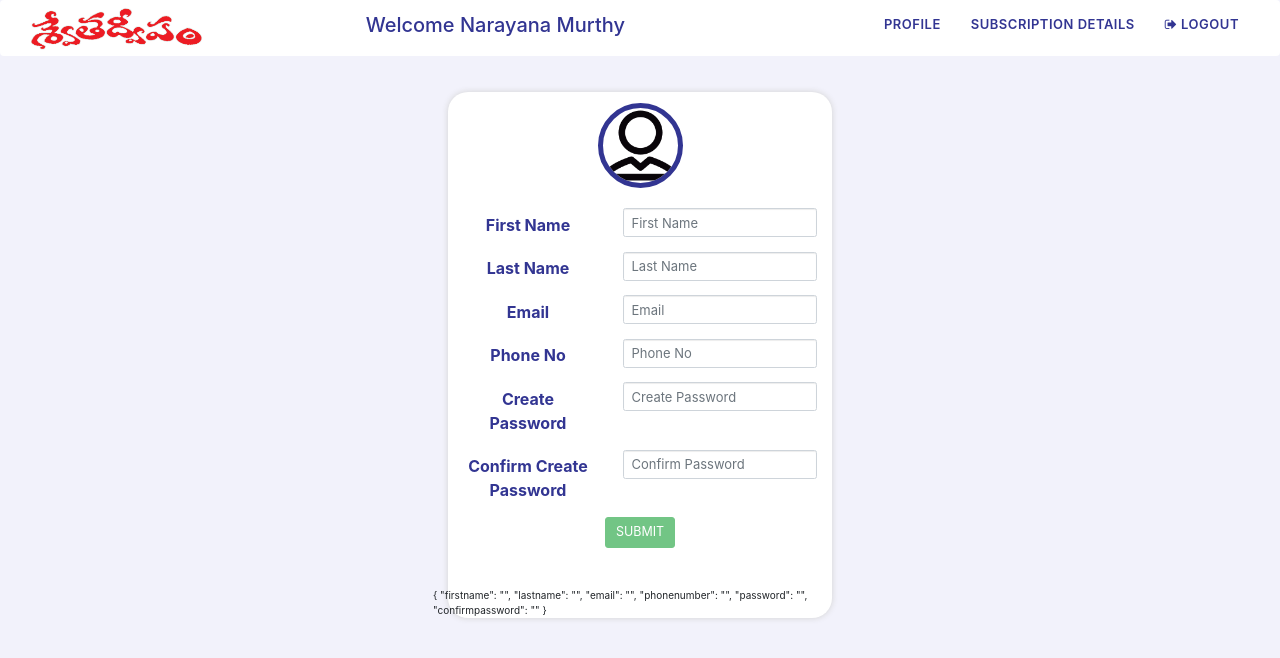
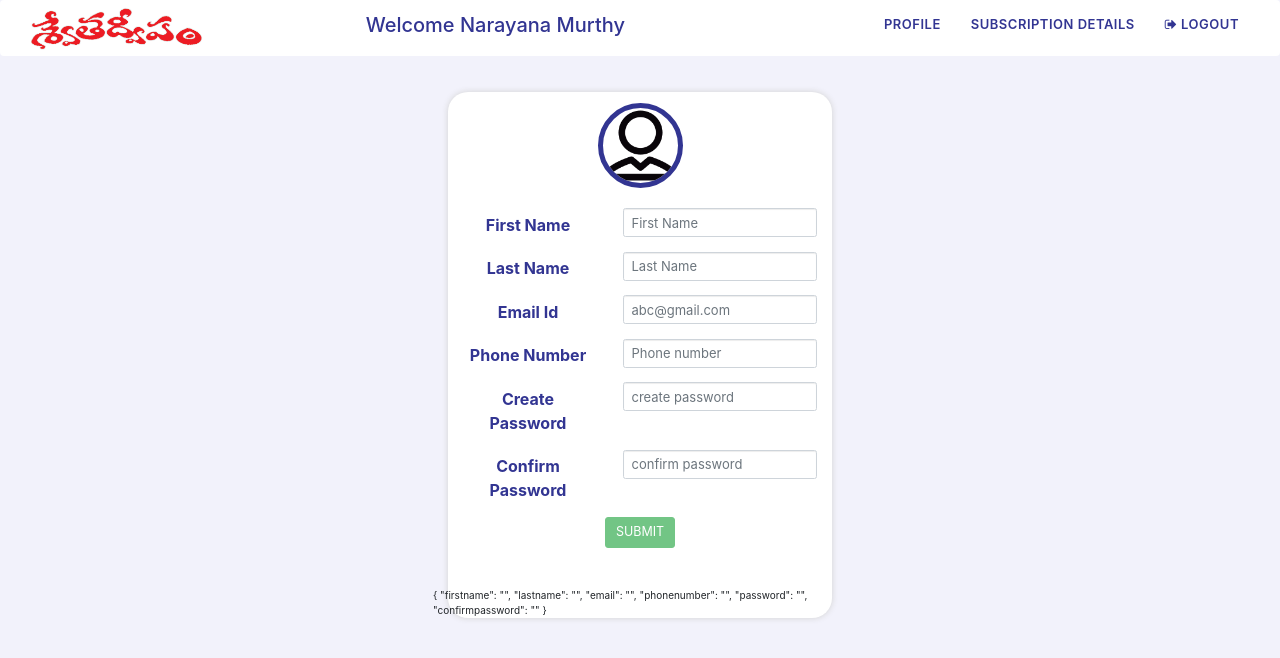
Before and after one commit to madhulathapallavi/svetadweepam, an Angular app: page /userform in a window 1280 px wide. Shown: the top 658 px of the page. Built offline with nearby package versions, Linux system fonts and the light colour scheme.

Commit message:
userform html page

```diff
--- a/src/app/userform/userform.component.html
+++ b/src/app/userform/userform.component.html
@@ -4,7 +4,61 @@
         <img src="../../assets/images/profile.png" class="profile-photo">
     </div>
     <div class="row text-center profile-form">
-        <form [formGroup]="newuserform" (ngSubmit)="onSubmit()">
+        <form #userform="ngForm" active="" (ngSubmit)="onSubmit(userform)">
+            <div class="form-group col-sm-12">
+                <label for="firstName"class="col-sm-5 col-form-label">First Name</label>
+                <div class="col-sm-7">
+                    <input type="text" class="form-control" id="firstname" placeholder="First Name" name="firstname"  #firstnameBind="ngModel" ngModel required>
+                    <small class="form-text text-danger " *ngIf="firstnameBind.errors?.required && firstnameBind.touched">Please provide your first name</small>
+                    <small class="form-text text-danger" *ngIf="firstnameIsEmpty">Please provide your first name</small>
+                </div>
+            </div>
+            <div class="form-group col-sm-12">
+                <label for="lastName"class="col-sm-5 col-form-label">Last Name</label>
+                <div class="col-sm-7">
+                    <input type="text" class="form-control" id="lastname" placeholder="Last Name" name="lastname" #lastnameBind="ngModel" ngModel required>
+                    <small class="form-text text-danger" *ngIf="lastnameBind.errors?.required && lastnameBind.touched">Please provide your last name</small>
+                    <small class="form-text text-danger" *ngIf="lastnameIsEmpty">Please provide your last name</small>
+                </div>
+            </div>
+            <div class="form-group col-sm-12">
+                <label for="email"class="col-sm-5 col-form-label">Email Id</label>
+                <div class="col-sm-7">
+                    <input type="email" class="form-control" id="emailId" placeholder="abc@gmail.com" name="email" #emailBind="ngModel" ngModel required>
+                    <small class="form-text text-danger" *ngIf="emailBind.errors?.required && emailBind.touched">Please provide your eamil</small>
+                    <small class="form-text text-danger" *ngIf="emailIsEmpty">Please provide your eamil</small>
+                </div>
+            </div>
+            <div class="form-group col-sm-12">
+                <label for="phoneNumber"class="col-sm-5 col-form-label">Phone Number</label>
+                <div class="col-sm-7">
+                    <input type="text" class="form-control" id="phonenumber" placeholder="Phone number" name="phonenumber" #phonenumberBind="ngModel" ngModel required>
+                    <small class="form-text text-danger" *ngIf="phonenumberBind.errors?.required && phonenumberBind.touched">Please provide your mobile number</small>
+                    <small class="form-text text-danger" *ngIf="phonenumberIsEmpty">Please provide your mobile number</small>
+                </div>
+            </div>
+            <div class="form-group col-sm-12">
+                <label for="password"class="col-sm-5 col-form-label">Create Password</label>
+                <div class="col-sm-7">
+                    <input type="password" class="form-control" id="password" placeholder="create password" name="password" appTogglePassword #passwordBind="ngModel" ngModel required>
+                    <small class="form-text text-danger" *ngIf="passwordBind.errors?.required && passwordBind.touched">Enter password</small>
+                    <small class="form-text text-danger" *ngIf="passwordIsEmpty">Please enter password</small>
+                </div>
+            </div>
+            <div class="form-group col-sm-12">
+                <label for="confirmPassword"class="col-sm-5 col-form-label">Confirm Password</label>
+                <div class="col-sm-7">
+                    <input type="password" class="form-control" id="cpassword" placeholder="confirm password" name="cpassword" appTogglePassword #cpasswordBind="ngModel" ngModel required (change) = "verifyPassword(userform)">
+                    <small class="form-text text-danger" *ngIf="cpasswordBind.errors?.required && cpasswordBind.touched">Confirm password</small>
+                    <small class="form-text text-danger" *ngIf="cpasswordIsEmpty">Please confirm password </small>
+                    <small class="form-text text-danger" *ngIf="showerror">Password don't match</small>
+                </div>
+            </div>
+            <div class="marginauto col-sm-12 marginbtm-form">
+                <button type="Submit"  class="btn btn-success btn-lg btn-borders" [disabled]="userform.invalid">SUBMIT</button>
+            </div>
+        </form>
+        <!-- <form [formGroup]="newuserform" (ngSubmit)="onSubmit()" method="post">
             <div class="form-group col-sm-12">
                 <label for="inputEmail3" class="col-sm-5 col-form-label">First Name</label>
                 <div class="col-sm-7">
@@ -64,7 +118,7 @@
             <div class="marginauto col-sm-12 marginbtm-form">
                 <button type="Submit"  class="btn btn-success btn-lg btn-borders" [disabled]="newuserform.invalid">SUBMIT</button>
             </div>
-        </form>
+        </form> -->
     </div>
     <div class="row">
     {{newuserform.value | json}}
```
